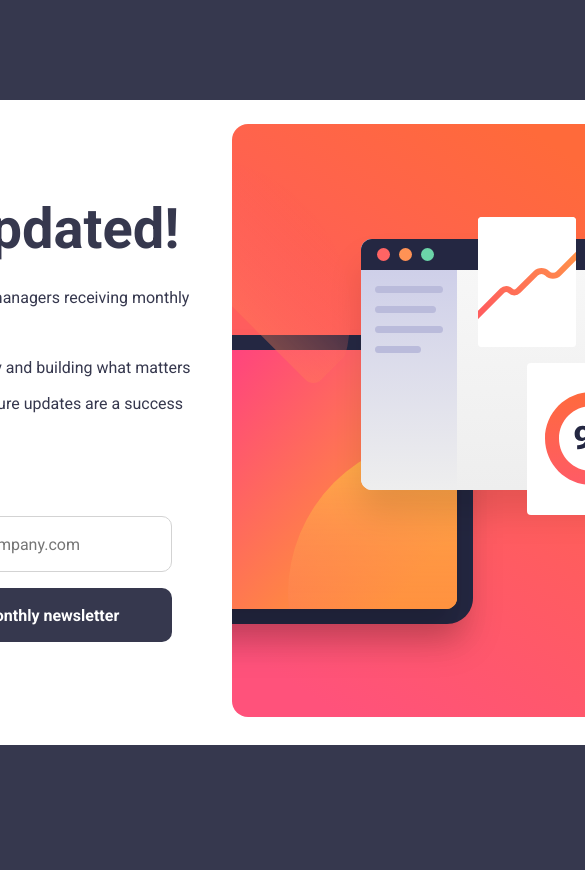
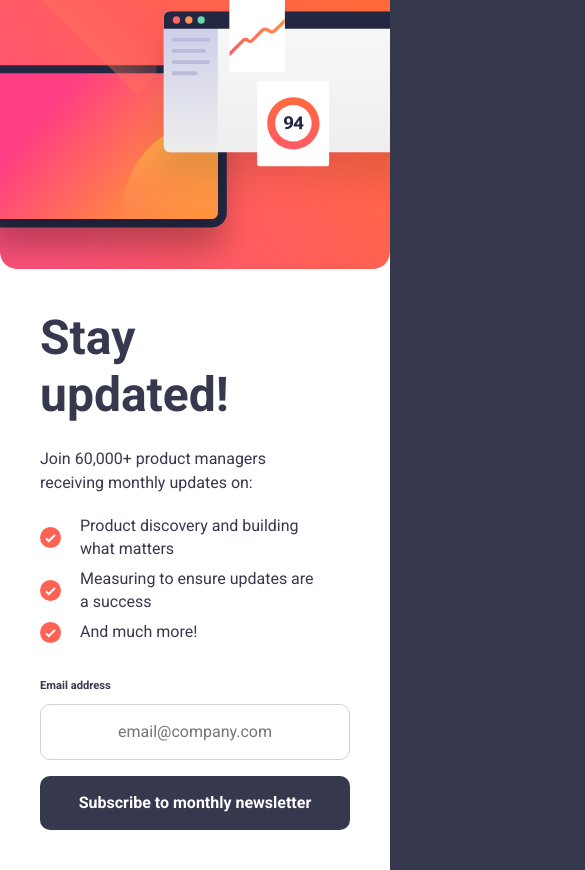
Before and after one commit to TevinDeale/newsletter-sign-up-with-success-message, a React (Vite) app in the folder newsletter-sign-up-app/: page / in a window 390 px wide. Shown: the top 870 px of the page, 585 px wide, since content can reach past the window. Before the commit the page ends 844 px from the top, so only its background shows below. Built offline with nearby package versions, Linux system fonts and the light colour scheme.

Commit message:
mobile ready landing

```diff
--- a/newsletter-sign-up-app/src/App.css
+++ b/newsletter-sign-up-app/src/App.css
@@ -2,7 +2,7 @@
   display: flex;
   justify-content: center;
   align-items: center;
-  height: 100vh;
+  height: 100dvh;
 }
 
 .app-container {
@@ -102,7 +102,7 @@
   font-weight: 700;
   cursor: pointer;
   border: 0;
-  transition: .5s;
+  transition: .2s;
 }
 
 .left-content button:hover {
@@ -165,3 +165,93 @@
   background:linear-gradient(to right, rgb(255,83,119), rgb(255,105,59));
   box-shadow:10px 5px 20px 1px rgba(255, 105, 59, 0.588);
 }
+
+#mobile-illustration {
+  display: none;
+}
+
+@media (max-width: 970px) {
+
+  .app-container {
+    flex-direction: column-reverse;
+  }
+
+  #mobile-illustration {
+    display: block;
+    width: 100%;
+  }
+
+  #desktop-illustration {
+    display: none;
+  }
+
+  .left {
+    margin: 0 auto;
+    padding: 0;
+    border-radius: 0;
+    border-bottom-left-radius: 5px;
+    border-bottom-right-radius: 5px;
+    min-width: 80%;
+    max-width: 100%;
+  }
+
+  .left-content {
+    margin: 0 auto;
+    padding: 0;
+    border-radius: 0;
+    padding-left: 2.5rem;
+    padding-top: 2.5rem;
+    padding: 2.5rem;
+  }
+
+  .left-content h1 {
+    font-size: 3rem;
+  }
+
+  .right {
+    margin: 0 auto;
+    padding: 0;
+    border-radius: 0;
+    border-top-right-radius: 5px;
+    border-top-left-radius: 5px;;
+    min-width: 80%;
+    max-width: 100%;
+  }
+
+  .left-content input, button {
+    width: 100%;
+  }
+}
+
+@media (max-width: 850px) {
+
+  .app-container {
+    max-width: 100%;
+    min-width: 100%;
+  }
+  .left {
+    margin: 0 auto;
+    padding: 0;
+    border-radius: 0;
+    width: 100%;
+  }
+
+  .right {
+    margin: 0 auto;
+    padding: 0;
+    border-radius: 0;
+    width: 100%;
+  }
+}
+
+@media (max-width: 476px) {
+  .left-content ul {
+    line-height: 1.5rem;
+  }
+
+  .left-content li{
+    line-height: 1.4rem;
+    padding-top: .25rem;
+    padding-bottom: .25rem;
+  }
+}
--- a/newsletter-sign-up-app/src/App.jsx
+++ b/newsletter-sign-up-app/src/App.jsx
@@ -51,14 +51,15 @@ function App() {
                 <h4>Email address</h4>
                 <h4 className={valid} id="invalid-email">Valid email required</h4>
               </div>
-              <input onChange={(e) => setEmail(e.target.value)} type="email" placeholder='email@company.com' id={inputValid} />
+              <input onChange={(e) => setEmail(e.target.value)} onClick={() => {setInputValid(''); setValid('valid')}} type="email" placeholder='email@company.com' id={inputValid} />
               <br />
               <button onClick={handleEmailVerification}>Subscribe to monthly newsletter</button>
             </form>
           </div>
         </main>
         <main className={`right${good}`}>
-          <img src='../src/assets/images/illustration-sign-up-desktop.svg' alt='illustration' />
+          <img id='desktop-illustration' src='../src/assets/images/illustration-sign-up-desktop.svg' alt='illustration' />
+          <img id='mobile-illustration' src='../src/assets/images/illustration-sign-up-mobile.svg' alt='illustration' />
         </main>
       </div>
     </div>
--- a/newsletter-sign-up-app/src/index.css
+++ b/newsletter-sign-up-app/src/index.css
@@ -12,9 +12,11 @@
 
 body {
   min-height: 100vh;
+  min-height: 100dvh;
   background-color: hsl(235, 18%, 26%);
 }
 
 #root {
   min-height: 100vh;
+  min-height: 100dvh;
 }
```
